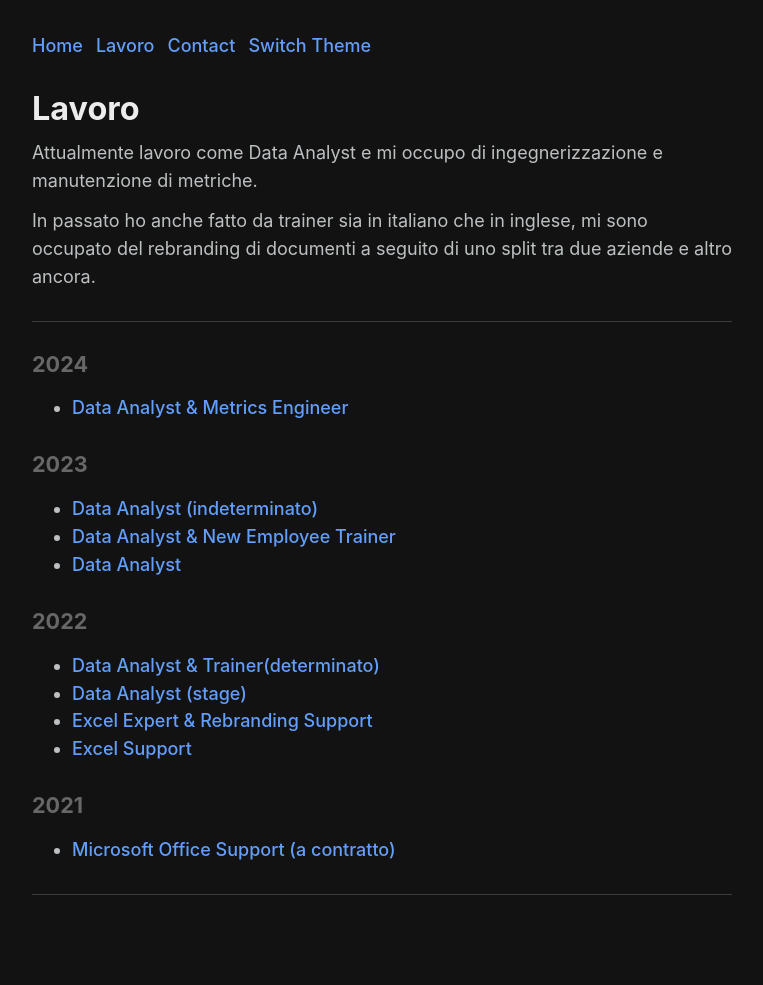
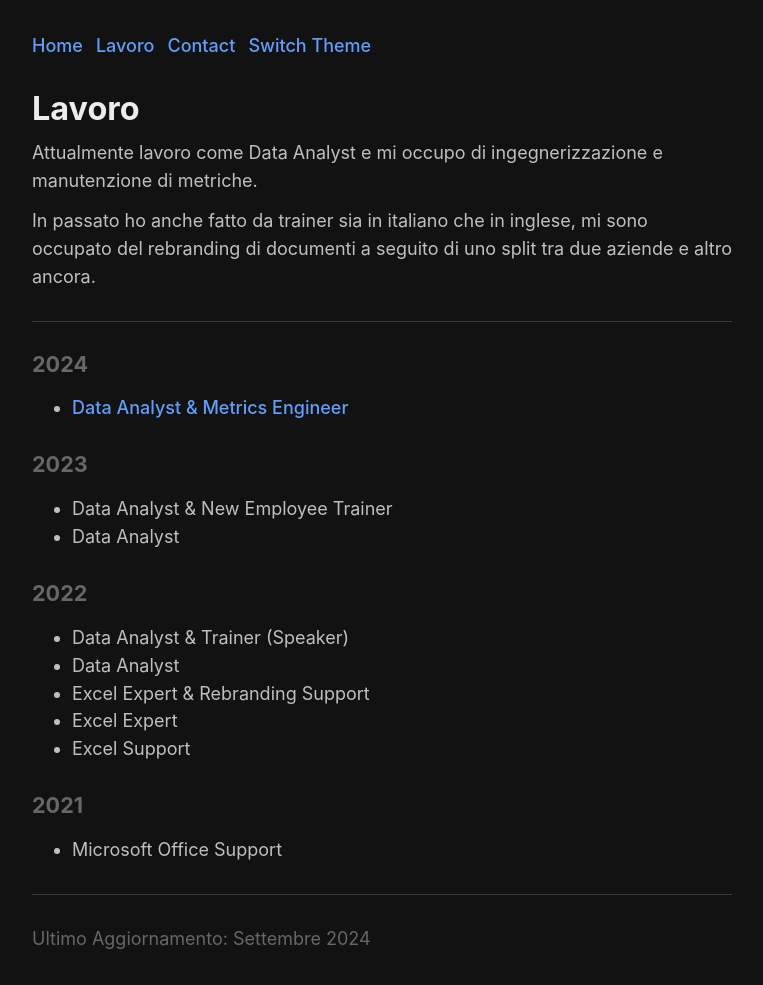
Before and after one commit to KiritoKitto/kiritokitto.github.io, a Jekyll site: the page built from page/Lavoro.md, in a window 1280 px wide. Shown: the whole page, without its empty margins (258-1021 px from the left). Built offline with Jekyll 4.4.1, drawn with Linux system fonts in a browser that asks for light colours; some web fonts are replaced; our own code applies the rules of GitHub Pages for plain Markdown files; before the commit the page ends 945 px from its top, so only the background shows below that.

Commit message:
job update

```diff
--- a/page/Lavoro.md
+++ b/page/Lavoro.md
@@ -14,18 +14,20 @@ In passato ho anche fatto da trainer sia in italiano che in inglese, mi sono occ
 - **Data Analyst & Metrics Engineer**
 
 #### 2023
-- **Data Analyst (indeterminato)**
-- **Data Analyst & New Employee Trainer**
-- **Data Analyst**
+- Data Analyst & New Employee Trainer
+- Data Analyst
 
 #### 2022
-- **Data Analyst & Trainer(determinato)**
-- **Data Analyst (stage)**
-- **Excel Expert & Rebranding Support**
-- **Excel Support**
+- Data Analyst & Trainer (Speaker)
+- Data Analyst
+- Excel Expert & Rebranding Support
+- Excel Expert
+- Excel Support
 
 #### 2021
 
-- **Microsoft Office Support (a contratto)**
+- Microsoft Office Support
 
 ---
+
+*Ultimo Aggiornamento: Settembre 2024*
```
